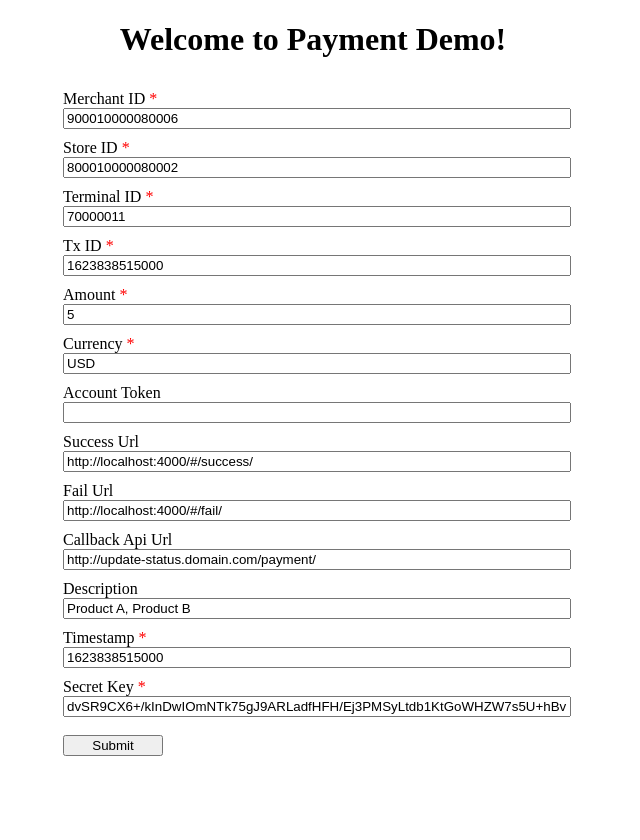
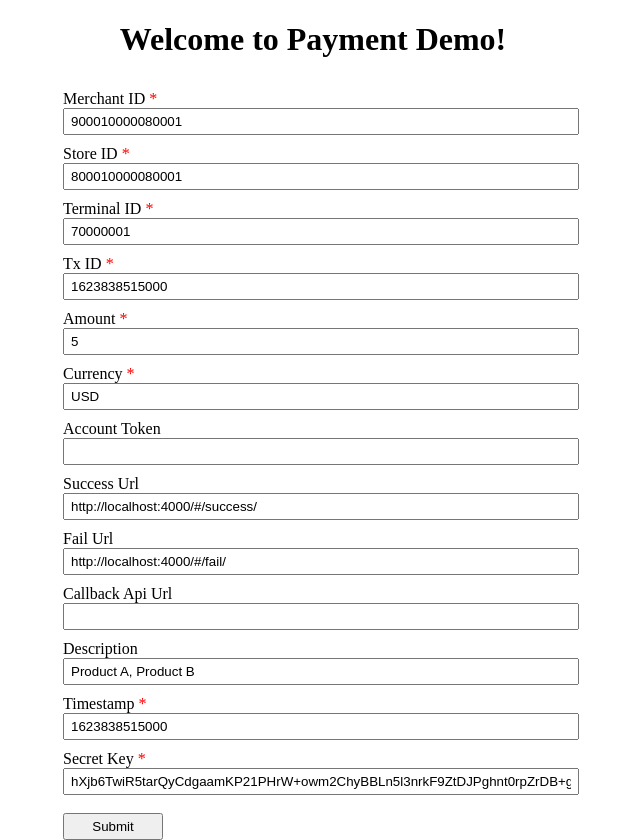
Before and after one commit to sokvotha/ansoble-learn, an Angular app: page /#/payment in a window 1280 px wide. Shown: the whole page, without its empty margins (327-967 px from the left). Before the commit the page ends 800 px from the top, so only its background shows below. Built offline with nearby package versions, Linux system fonts and the light colour scheme.

Commit message:
update style

```diff
--- a/src/app/fail/fail.component.html
+++ b/src/app/fail/fail.component.html
@@ -1 +1,3 @@
 <h3 style="padding-top: 150px; text-align: center;display: inline-block;">PAYMENT FAILED</h3>
+
+<div style="margin-top: 20px"><a [routerLink]="'/payment'">Go to payment</a></div>
--- a/src/app/payment/payment.component.ts
+++ b/src/app/payment/payment.component.ts
@@ -33,17 +33,17 @@ export class PaymentComponent implements OnInit {
         //     hash: ''
         // });
         this.f = this.fb.group({
-            merchantId: ['900010000080006', Validators.required],
-            secretKey: ['dvSR9CX6+/kInDwIOmNTk75gJ9ARLadfHFH/Ej3PMSyLtdb1KtGoWHZW7s5U+hBvk6DCHPaV8qFYfgVYabCO0A==', Validators.required],
-            storeId: ['800010000080002', Validators.required],
-            terminalId: ['70000011', Validators.required],
+            merchantId: ['900010000080001', Validators.required],
+            secretKey: ['hXjb6TwiR5tarQyCdgaamKP21PHrW+owm2ChyBBLn5l3nrkF9ZtDJPghnt0rpZrDB+gmteXD/sounEtaI/UVxA==', Validators.required],
+            storeId: ['800010000080001', Validators.required],
+            terminalId: ['70000001', Validators.required],
             txId: [new Date().getTime(), Validators.required],
             amt: [5.00, Validators.required],
             currency: ['USD', Validators.required],
             accountToken: '',
             successUrl: 'http://localhost:4000/#/success/',
             failUrl: 'http://localhost:4000/#/fail/',
-            callbackApiUrl: 'http://update-status.domain.com/payment/',
+            callbackApiUrl: '',
             description: 'Product A, Product B',
             timestamp: new Date().getTime(),
             hash: ''
--- a/src/environments/environment.ts
+++ b/src/environments/environment.ts
@@ -3,10 +3,9 @@
 // The list of file replacements can be found in `angular.json`.
 
 export const environment = {
-  production: false,
-  // apiUrl: 'http://localhost:8081/v1/api'
-  apiUrl: 'http://192.168.0.102:8081/v1/api'
-  // apiUrl: 'https://mms-uat.amkcambodia.com:444/amkpayway/v1/api'
+    production: false,
+    apiUrl: 'http://localhost:8081/v1/api'
+    // apiUrl: 'https://mms-uat.amkcambodia.com:444/amkpayway/v1/api'
 };
 
 /*
--- a/src/styles.css
+++ b/src/styles.css
@@ -16,6 +16,7 @@ body {
 
 .form-input input {
   width: 500px;
+  padding: 4px 6px;
 }
 
 .required:after {
@@ -26,4 +27,5 @@ body {
 input[type=submit] {
   width: 100px;
   cursor: pointer;
+  padding: 4px 6px;
 }
```
